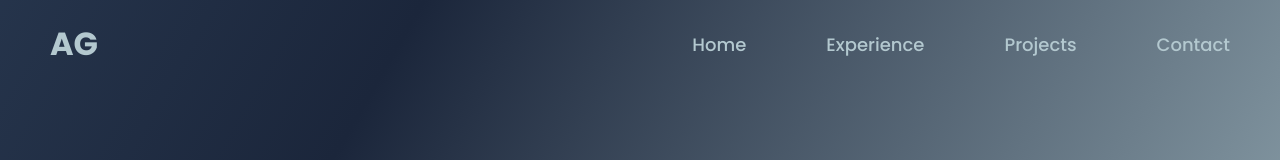
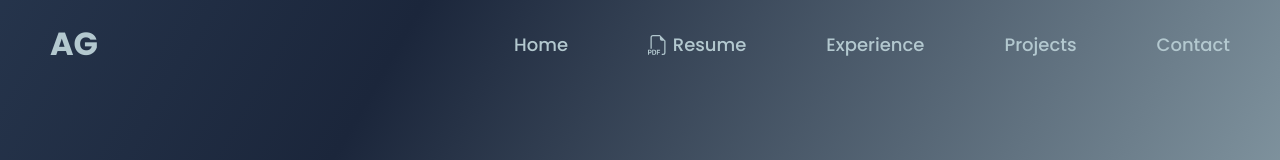
Before and after one commit to Ansh-Gandhi/Ansh-Personal-Website, a plain HTML site: page index.html in a window 1280 px wide. Shown: the top 160 px of the page. Drawn offline with Linux system fonts and the light colour scheme.

Commit message:
added resume button

```diff
--- a/index.html
+++ b/index.html
@@ -22,6 +22,7 @@
 
         <nav class="nav-elements">
             <a class="home" href="./index.html">Home</a>
+            <a class="resume-button" href="./resume.pdf"><img class="pdf-svg"src="./images/filetype-pdf.svg" alt="file svg"> Resume</a>
             <a href="./experience.html">Experience</a>
             <a href="./projects.html">Projects</a>
             <a href="./contact.html">Contact</a>
@@ -84,9 +85,6 @@
             </div>
         </div>
     </section>
-
-    <br>
-
     <script src="./scripts.js"></script>
 </body>
 </html>
--- a/styles/navbar.css
+++ b/styles/navbar.css
@@ -66,3 +66,15 @@ body {
 .nav-elements a:hover::before {
     width: 100%;
 }
+
+.resume-button {
+    text-decoration: none;
+    color: #B3C8CF;
+}
+
+.pdf-svg {
+    height:20px;
+    filter: invert(94%) sepia(6%) saturate(1067%) hue-rotate(162deg) brightness(88%) contrast(81%);
+    position: relative;
+    top: 4px;
+}
```
Also changed, not shown: images/file-earmark-pdf.svg (added), images/filetype-pdf.svg (added), styles/home-styles.css (line endings or trailing spaces).
